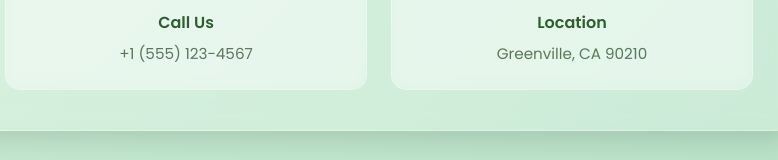
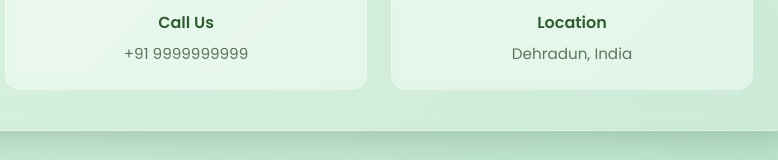
Before and after one commit to vansh011206/Plant-Compaign, a website: page view/contact.html in a window 1280 px wide. Shown: the part 1075-1235 px from the top of the page, 454-1232 px from the left. Drawn offline with Linux system fonts and the light colour scheme.

Commit message:
Update contact.html

```diff
--- a/view/contact.html
+++ b/view/contact.html
@@ -203,12 +203,12 @@
           <div class="info-card">
             <div class="info-icon"><i class="fas fa-phone"></i></div>
             <div class="info-title">Call Us</div>
-            <div class="info-text">+1 (555) 123-4567</div>
+            <div class="info-text">+91 9999999999</div>
           </div>
           <div class="info-card">
             <div class="info-icon"><i class="fas fa-map-marker-alt"></i></div>
             <div class="info-title">Location</div>
-            <div class="info-text">Greenville, CA 90210</div>
+            <div class="info-text">Dehradun, India</div>
           </div>
         </div>
       </div>
```
